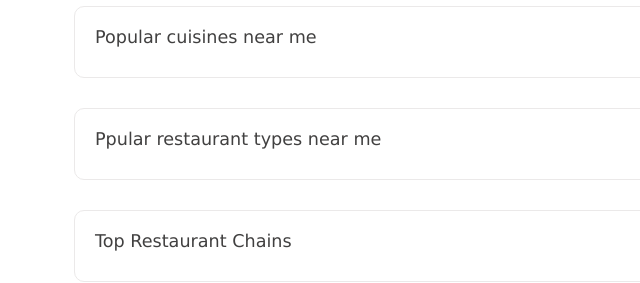
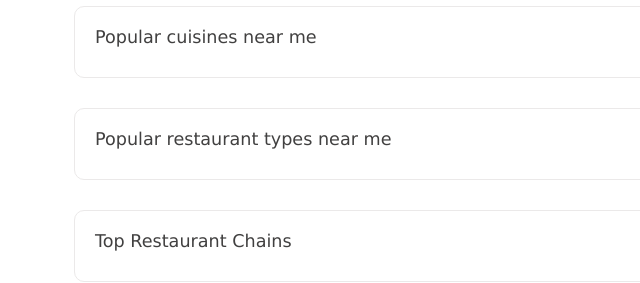
Before and after one commit to Ignoble-Immortal/ZOMATOPotato, a plain HTML site: page index.html in a window 1280 px wide. Shown: the part 2600-2883 px from the top of the page, 0-640 px from the left. Drawn offline with Linux system fonts and the light colour scheme.

Commit message:
Landing page completed3

```diff
--- a/index.html
+++ b/index.html
@@ -182,7 +182,7 @@
             </div>
             <div class="box-2A">
                 <div id="see-more">
-                    <span>Ppular restaurant types near me<i class="fa-solid fa-chevron-down" style="color: #1c1c1c;"></i></span>
+                    <span>Popular restaurant types near me<i class="fa-solid fa-chevron-down" style="color: #1c1c1c;"></i></span>
                 </div>
             </div>
             <div class="box-2A">
```
